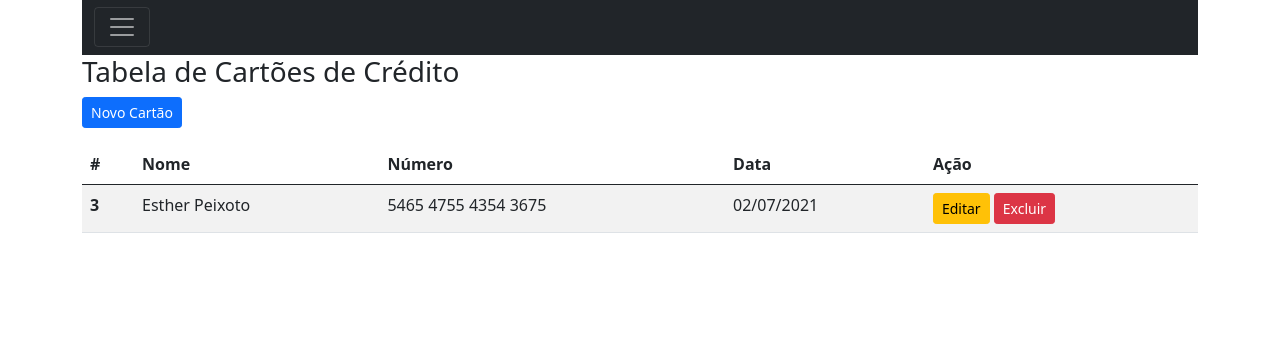
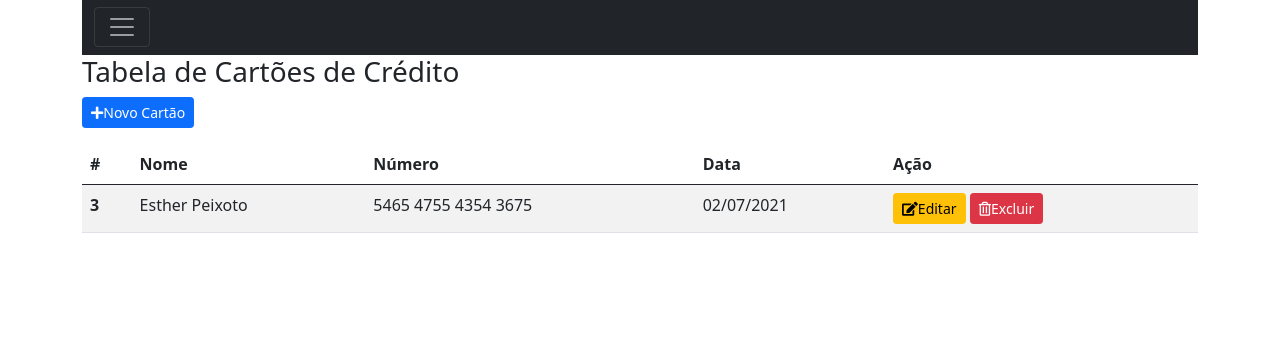
Before and after one commit to emanoelyaraujo/CRUD_de_Cartoes, a CodeIgniter app: page /sessao/index.php/Home in a window 1280 px wide. Shown: the part 25-380 px from the top of the page. Run offline with CodeIgniter, Linux system fonts and the light colour scheme; a user stored in the database is signed in; data comes from the database, SQL or seed files in the repository; some libraries are stand-ins or nearby versions.

Commit message:
Ícones na home

```diff
--- a/application/views/home.php
+++ b/application/views/home.php
@@ -7,6 +7,8 @@
     <meta name="viewport" content="width=device-width, initial-scale=1.0">
     <link href="https://cdn.jsdelivr.net/npm/bootstrap@5.0.2/dist/css/bootstrap.min.css" rel="stylesheet" integrity="sha384-EVSTQN3/azprG1Anm3QDgpJLIm9Nao0Yz1ztcQTwFspd3yD65VohhpuuCOmLASjC" crossorigin="anonymous">
     <script src="https://cdn.jsdelivr.net/npm/bootstrap@5.0.2/dist/js/bootstrap.bundle.min.js" integrity="sha384-MrcW6ZMFYlzcLA8Nl+NtUVF0sA7MsXsP1UyJoMp4YLEuNSfAP+JcXn/tWtIaxVXM" crossorigin="anonymous"></script>
+    <!-- CDN FONT -->
+    <link rel="stylesheet" href="https://pro.fontawesome.com/releases/v5.10.0/css/all.css" integrity="sha384-AYmEC3Yw5cVb3ZcuHtOA93w35dYTsvhLPVnYs9eStHfGJvOvKxVfELGroGkvsg+p" crossorigin="anonymous" />
     <title>Home</title>
 </head>
 
@@ -31,13 +33,13 @@
         </nav>
         <div class="collapse" id="navbarToggleExternalContent">
             <div class="bg-dark p-4">
-                <a href="<?= base_url("Navbar") ?>" id="edit">Editar dados do usuário</a>
+                <a href="<?= base_url("Navbar") ?>" id="edit"><i class="fas fa-user-edit"></i>Editar dados do usuário</a>
             </div>
             <div class="bg-dark px-4 pb-4">
-                <a href="<?= base_url("Navbar/chamaView") ?>" id="edit">Encerrar sessão</a>
+                <a href="<?= base_url("Navbar/chamaView") ?>" id="edit"><i class="fas fa-user-times"></i>Encerrar sessão</a>
             </div>
             <div class="bg-dark px-4 pb-4">
-                <a href="<?= base_url("Login/logout") ?>" id="edit">Sair</a>
+                <a href="<?= base_url("Login/logout") ?>" id="edit"><i class="fas fa-sign-out-alt"></i>Sair</a>
             </div>
         </div>
 
@@ -65,7 +67,7 @@
 
         <h3>Tabela de Cartões de Crédito</h3>
         <div>
-            <a href="<?= base_url("Home/inserir") ?>" class="btn btn-primary btn-sm">Novo Cartão</a>
+            <a href="<?= base_url("Home/inserir") ?>" class="btn btn-primary btn-sm"><i class="fas fa-plus"></i>Novo Cartão</a>
         </div>
         <table class="table table-striped table-hover mt-3">
             <thead>
@@ -88,8 +90,8 @@
                         <td><?= wordwrap($values->number, 4, " ", true) ?></td>
                         <td><?= date("d/m/Y", strtotime($values->date)) ?></td>
                         <td>
-                            <a href="<?= base_url("Home/alterar/$values->id") ?>" class="btn btn-warning btn-sm">Editar</a>
-                            <a href="<?= base_url("Home/deletar/$values->id") ?>" class="btn btn-danger btn-sm">Excluir</a>
+                            <a href="<?= base_url("Home/alterar/$values->id") ?>" class="btn btn-warning btn-sm"><i class="fas fa-edit"></i>Editar</a>
+                            <a href="<?= base_url("Home/deletar/$values->id") ?>" class="btn btn-danger btn-sm"><i class="far fa-trash-alt"></i>Excluir</a>
                         </td>
                     </tr>
                 <?php
```
